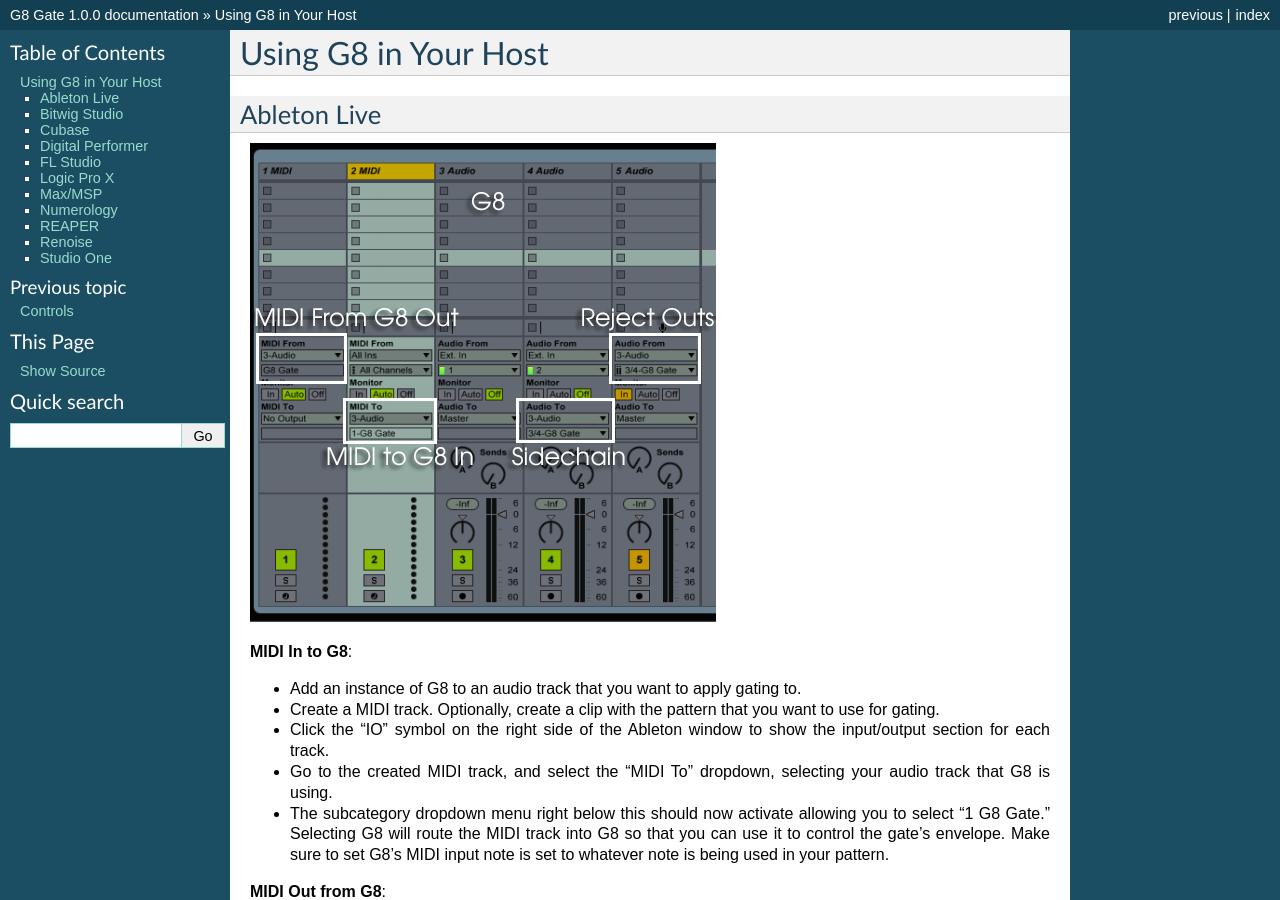
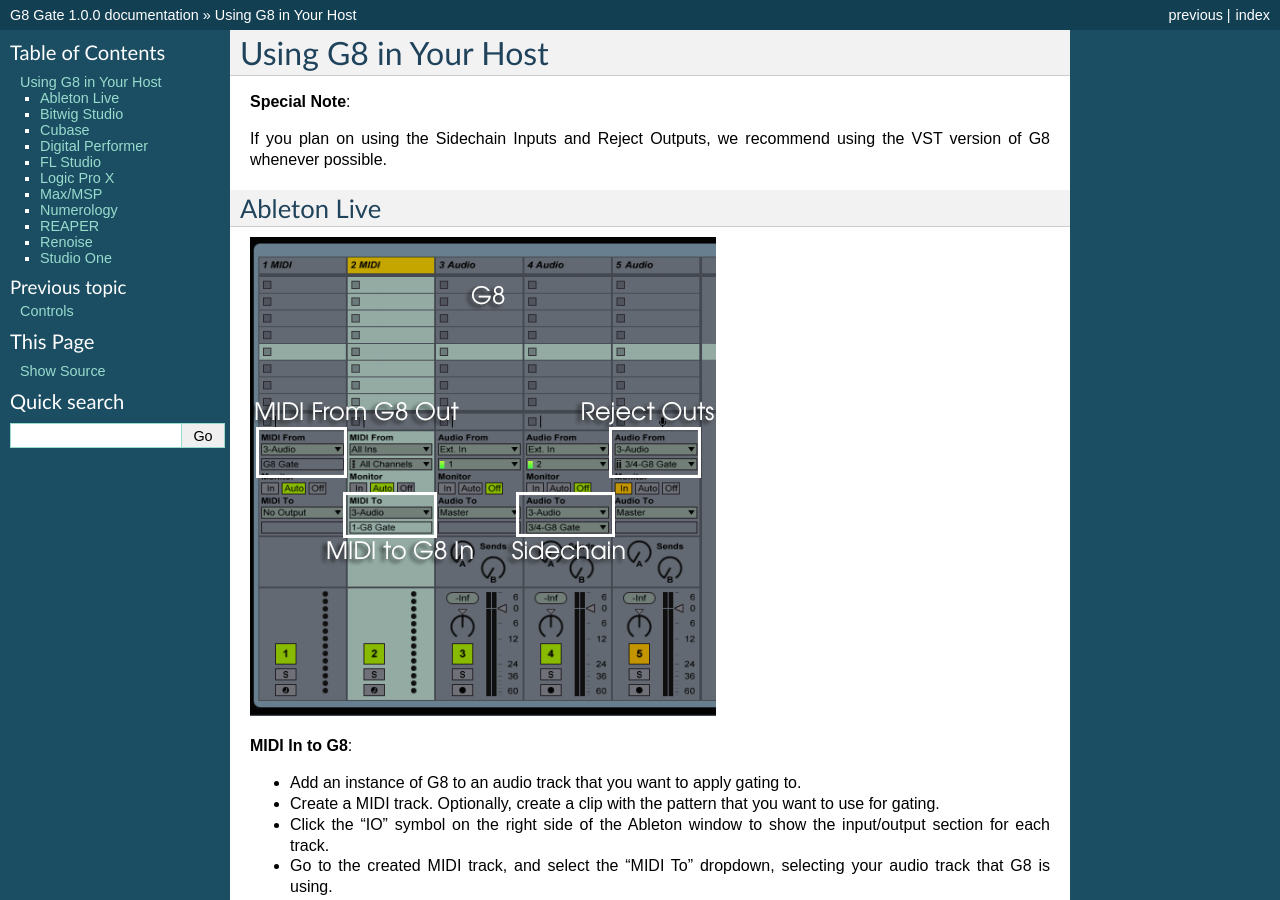
Before and after one commit to UnfilteredAudio/G8GateManual, a Sphinx documentation site: the page built from docs/hostinstructions.rst, in a window 1280 px wide and 900 px high. Built offline with Sphinx 7.4.7, drawn with Linux system fonts in a browser that asks for light colours; formulas are drawn with MathJax 3; pages that are not in the unit, such as notebooks, are missing from menus; some of the changed text lies outside the part shown.

```diff
--- a/docs/hostinstructions.rst
+++ b/docs/hostinstructions.rst
@@ -1,5 +1,9 @@
 Using G8 in Your Host
 =====================
+
+**Special Note**:
+
+If you plan on using the Sidechain Inputs and Reject Outputs, we recommend using the VST version of G8 whenever possible.
 
 Ableton Live
 ------------
@@ -84,6 +88,12 @@ Using MIDI in Max/MSP is outside the scope of this manual. The above instruction
 Numerology
 ----------
 
+.. image:: /images/numerology.png
+
+**MIDI in to G8**
+
+After G8 is loaded into a rack, hit your "Tab" key to switch to cabling mode. Here, you can easily connect other modules to G8's MIDI input.
+
 REAPER
 ------
 
```
Also changed, not shown: docs/images/numerology.png (added).
